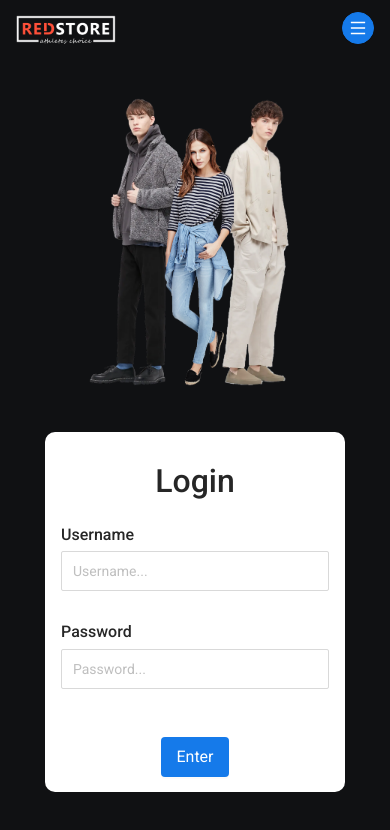
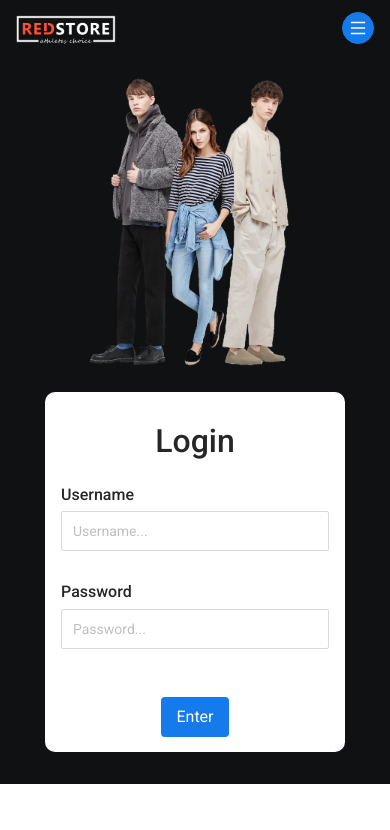
Before and after one commit to thanhvu233/Ecommerce-website, a React (Create React App) app: page /login in a window 390 px wide. Shown: the top 830 px of the page. Built offline with nearby package versions, Linux system fonts and the light colour scheme.

Commit message:
Handle responsive login page

```diff
--- a/src/components/login/Main.module.scss
+++ b/src/components/login/Main.module.scss
@@ -60,6 +60,8 @@
 @media (max-width: 481px) {
   .main {
     flex-direction: column;
+    height: 100%;
+    gap: 20px;
   }
 
   .loginImg {
```
